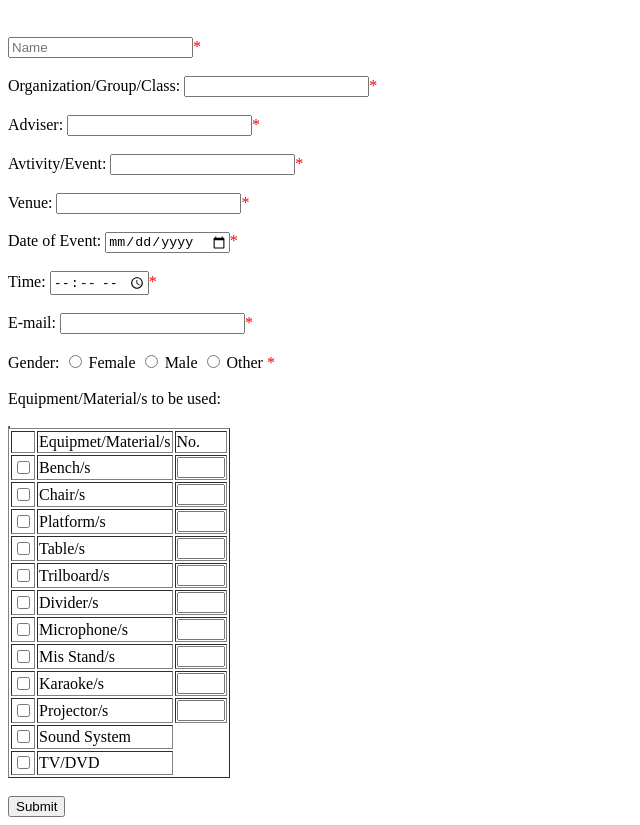
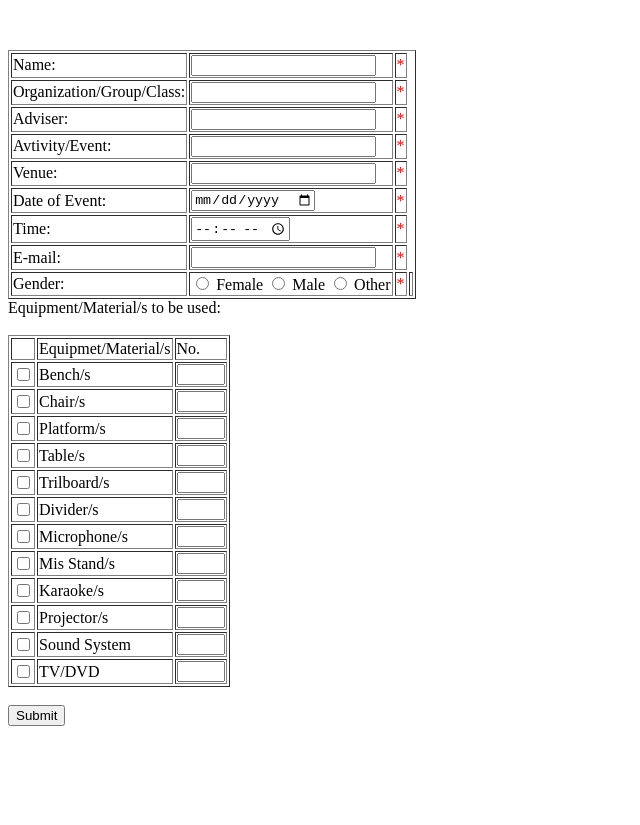
Before and after one commit to ferdzdeAsis/WEBLABFINALS, a website: page FormValidation.html in a window 1280 px wide. Shown: the part 100-925 px from the top of the page, without its empty margins (0-640 px from the left). After the commit the page ends 834 px from the top, so only its background shows below. Drawn offline with Linux system fonts and the light colour scheme.

Commit message:
Update FormValidation.html

```diff
--- a/FormValidation.html
+++ b/FormValidation.html
@@ -10,41 +10,56 @@
 
 
 
-<h2>Event Form</h2>
+<h1>Event Form</h1>
 <p><span class="error">* required field</span></p>
 
 <br><br>
  <table id="tbl" border="1">
-  <input type="text" name="name" placeholder="Name">
-  <span class="error">* </span>
-  <br><br>
-  Organization/Group/Class: <input type="text" name="organization">
-  <span class="error">* </span>
-  <br><br>
-  Adviser: <input type="text" name="adviser">
-  <span class="error">* </span>
-  <br><br>
-  Avtivity/Event: <input type="text" name="activity">
-  <span class="error">* </span>
-  <br><br>
-  Venue: <input type="text" name="venue">
-  <span class="error">* </span>
-  <br><br>
-  Date of Event: <input type="date" name="dateEvent">
-  <span class="error">* </span>
-  <br><br>
-  Time: <input type="time" name="time">
-  <span class="error">* </span>
-  <br><br>
-  E-mail: <input type="text" name="email">
-  <span class="error">* </span>
-  <br><br>
-  Gender:
+ <thead>
+ </thead>
+ <tbody>
+  <td>Name:</td>
+  <td><input type="text" name="name"></td>
+  <td><span class="error">* </span></td>
+  </td>
+  <tr>
+  <td>Organization/Group/Class:</td>
+  <td><input type="text" name="organization"></td>
+  <td><span class="error">* </span></td>
+  <tr>
+  <td>Adviser:</td>
+  <td><input type="text" name="adviser"></td>
+  <td><span class="error">* </span></td>
+  <tr>
+  <td>Avtivity/Event:</td>
+  <td><input type="text" name="activity"></td>
+  <td><span class="error">* </span></td>
+  <tr>
+  <td>Venue:</td>
+  <td><input type="text" name="venue"></td>
+  <td><span class="error">* </span></td>
+  <tr>
+  <td>Date of Event:</td>
+  <td><input type="date" name="dateEvent"></td>
+  <td><span class="error">* </span></td>
+  <tr>
+  <td>Time:</td>
+  <td><input type="time" name="time"></td>
+  <td><span class="error">* </span></td>
+  <tr>
+  <td>E-mail:</td>
+  <td><input type="text" name="email"></td>
+  <td><span class="error">* </span></td>
+  <tr>
+  <td>Gender:</td>
+  <td>
   <input type="radio" name="gender"> Female
   <input type="radio" name="gender"> Male
   <input type="radio" name="gender"> Other
-  <span class="error">*</span>
-  <br><br>
+  </td>
+  <td><span class="error">*</span><td>
+  </tbody>
+  </table>
 
   Equipment/Material/s to be used:
   <br><br>
@@ -132,12 +147,14 @@
   <input type="checkbox" class = "chcktbl" />
   </td>
   <td>Sound System</td>
+  <td><input type="number" name="quantity" min="1" max="5"></td>
   </tr>
   <tr>
   <td>
   <input type="checkbox" class = "chcktbl" />
   </td>
   <td>TV/DVD</td>
+  <td><input type="number" name="quantity" min="1" max="5"></td>
   </tr>
   </tbody>
   </table>
```
